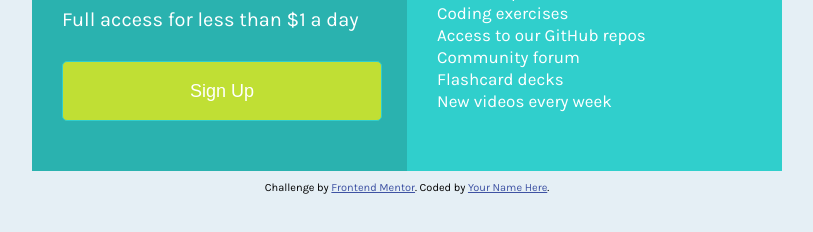
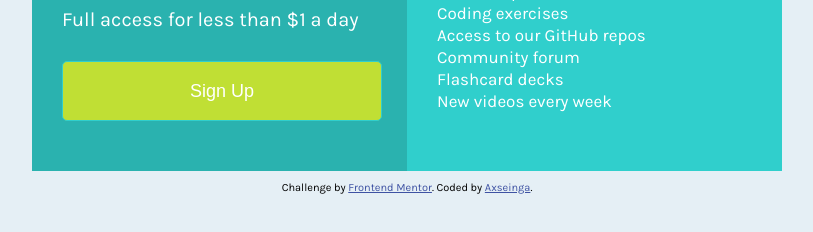
Before and after one commit to axseinga/single-price-grid, a website: page index.html in a window 1280 px wide. Shown: the part 518-750 px from the top of the page, without its empty margins (233-1046 px from the left). Drawn offline with Linux system fonts and the light colour scheme.

```diff
--- a/index.html
+++ b/index.html
@@ -72,7 +72,7 @@
           Challenge by
           <a href="https://www.frontendmentor.io?ref=challenge" target="_blank"
             >Frontend Mentor</a
-          >. Coded by <a href="#">Your Name Here</a>.
+          >. Coded by <a href="https://github.com/axseinga">Axseinga</a>.
         </p>
       </footer>
     </div>
```
Also changed, not shown: README-template.md, README.md (deleted), design/screenshot.png (added).
